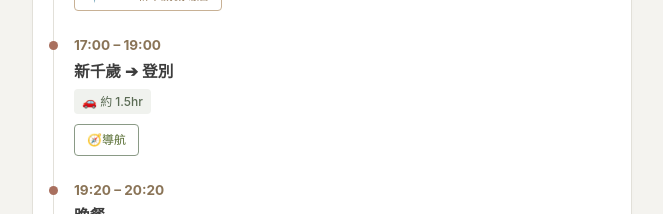
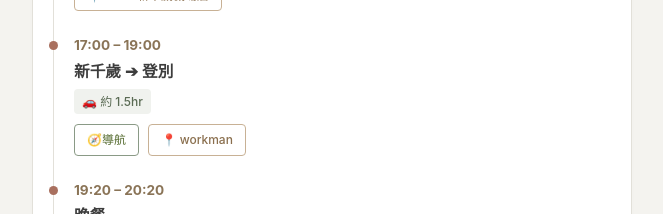
Before and after one commit to hackwc/26-hokkaido, a plain HTML site: page index.html in a window 1280 px wide. Shown: the part 1140-1354 px from the top of the page, without its empty margins (308-971 px from the left). Drawn offline with Linux system fonts and the light colour scheme.

Commit message:
version 9 update d1

```diff
--- a/index.html
+++ b/index.html
@@ -283,6 +283,8 @@
             <div class="event-title">新千歲 ➔ 登別</div>
             <div class="transport-tag">🚗 約 1.5hr</div>
             <br><a href="https://www.google.com/maps/dir/?api=1&amp;origin=新千歳空港&amp;destination=登別温泉&amp;travelmode=driving" target="_blank" class="map-btn">🧭導航</a>
+            <a href="https://www.google.com/maps/place/%E3%83%AF%E3%83%BC%E3%82%AF%E3%83%9E%E3%83%B3%E3%83%97%E3%83%A9%E3%82%B9+%E8%8B%AB%E5%B0%8F%E7%89%A7%E7%9F%A2%E4%BB%A3%E5%BA%97/@42.3015265,140.2173682,8.79z/data=!4m10!1m2!2m1!1sWorkman!3m6!1s0x5f75110021f76603:0x8709d3052e665cee!8m2!3d42.6265387!4d141.5902539!15sCgdXb3JrbWFuIgOIAQGSAQVzdG9yZeABAA!16s%2Fg%2F11y70kt46f?entry=ttu&g_ep=EgoyMDI2MTEwOS4wIKXMDSoASAFQAw%3D%3D" target="_blank" class="map-btn ref-btn">📍 workman</a>
+
         </div>
 
         <div class="timeline-item">
```
